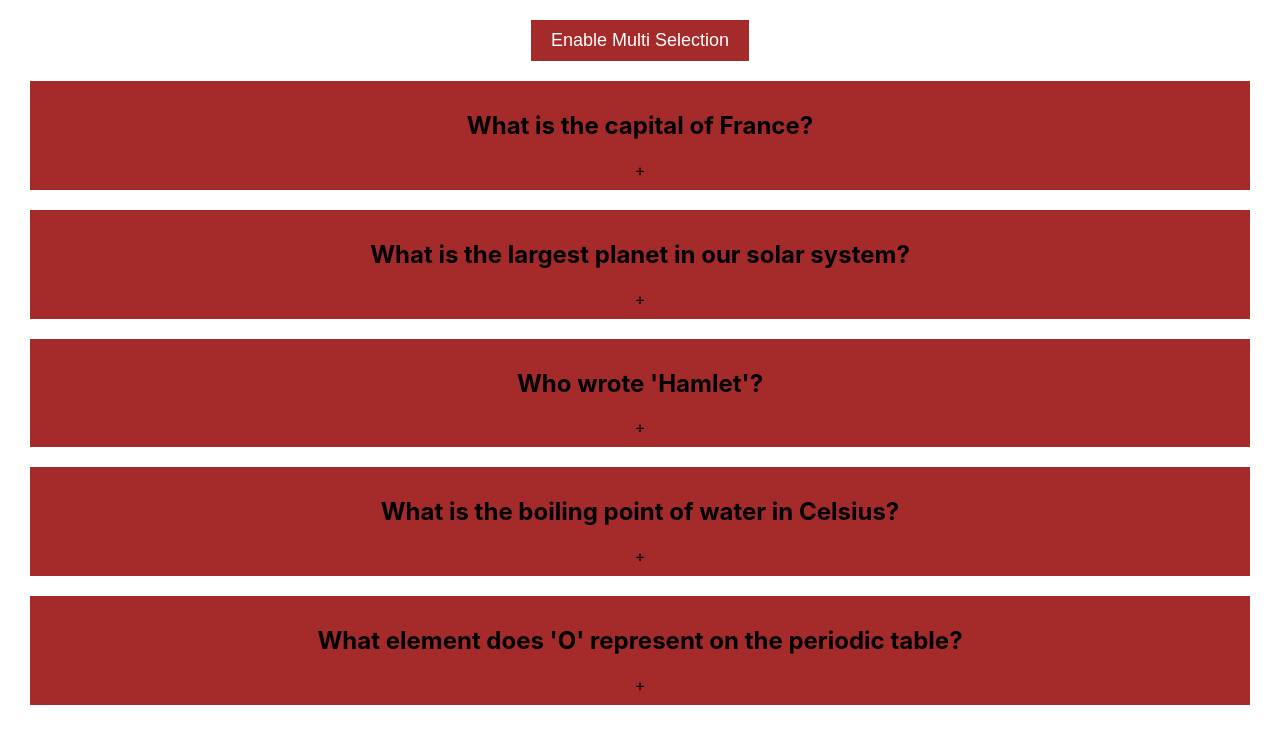
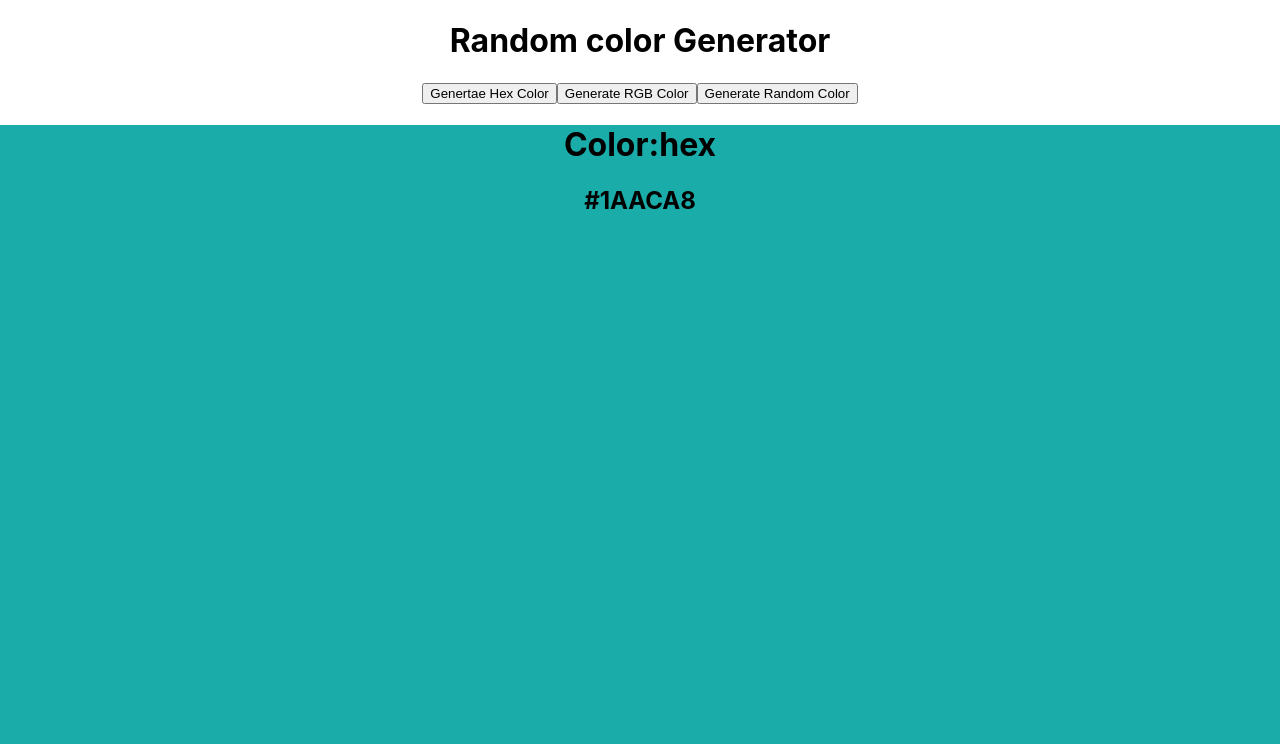
Before and after one commit to adityasingh-fun/React-Mini-Projects, a React (Create React App) app: page / in a window 1280 px wide. Shown: the top 744 px of the page. Built offline with nearby package versions, Linux system fonts and the light colour scheme.

Commit message:
Created random color generator

```diff
--- a/src/App.js
+++ b/src/App.js
@@ -6,6 +6,7 @@ import UseWindowResize from './components/UseWindowResize/UseWindowResize';
 import ScrollToTopAndBottom from './components/ScrollToTopAndBottom/ScrollToTopAndBottom';
 import ScrollToParticularSection from './components/ScrollToParticularSection/ScrollToParticularSection';
 import Accordion from './components/Accordion/Accordion';
+import ColorGenerator from './components/ColorGenerator/ColorGenerator';
 
 function App() {
   return (
@@ -27,7 +28,10 @@ function App() {
       {/* <ScrollToParticularSection/> */}
 
       {/* Accordion  */}
-      <Accordion/>
+      {/* <Accordion/> */}
+
+      {/* Random Color Generator */}
+      <ColorGenerator/>
 
     </div>
   );
--- a/src/components/Accordion/Accordion.css
+++ b/src/components/Accordion/Accordion.css
@@ -4,11 +4,11 @@
     margin: 20px 30px;
 }
 
-button{
+/* button{
     background-color: brown;
     border: none;
     padding: 10px 20px;
     margin-top: 20px;
     font-size: 18px;
     color: #fff;
-}
+} */
--- /dev/null
+++ b/src/components/ColorGenerator/ColorGenerator.jsx
@@ -0,0 +1,69 @@
+import React, { useEffect, useState } from "react";
+
+const ColorGenerator = () => {
+  const [color, setColor] = useState(null);
+  const [typeOfColor, setTypeOfColor] = useState("hex");
+
+  const getIndex = (length) => {
+    // console.log(length)
+    const index = Math.floor(Math.random() * length);
+    console.log(index);
+    return index;
+  };
+
+  const handlehexColor = () => {
+    const hex = [0, 1, 2, 3, 4, 5, 6, 7, 8, 9, "A", "B", "C", "D", "E", "F"];
+    let hexColor = "#";
+    for (let i = 0; i < 6; i++) {
+      hexColor += hex[getIndex(hex.length - 1)];
+    }
+    setColor(hexColor);
+    console.log(color);
+  };
+
+  const handleRgbColor = () => {
+    const r = getIndex(256);
+    const g = getIndex(256);
+    const b = getIndex(256);
+
+    setColor(`rgb(${r},${g},${b})`);
+    console.log(color);
+  };
+
+  useEffect(()=>{
+
+    if(typeOfColor === "hex"){
+        handlehexColor()
+    }
+    else{
+        handleRgbColor()
+    }
+
+  },[typeOfColor])
+
+  return (
+    <div>
+      <h1>Random color Generator</h1>
+      <button onClick={() => setTypeOfColor("hex")}>Genertae Hex Color</button>
+      <button onClick={() => setTypeOfColor("rgb")}>Generate RGB Color</button>
+      <button
+        onClick={
+          typeOfColor === "hex"
+            ? () => handlehexColor()
+            : () => handleRgbColor()
+        }
+      >
+        Generate Random Color
+      </button>
+      <div style={{
+        backgroundColor:color,
+        height:"90vh"
+      }}>
+        <h1>Color:{typeOfColor}</h1>
+        <h2>{color}</h2>
+      </div>
+    </div>
+  );
+};
+
+export default ColorGenerator;
```
